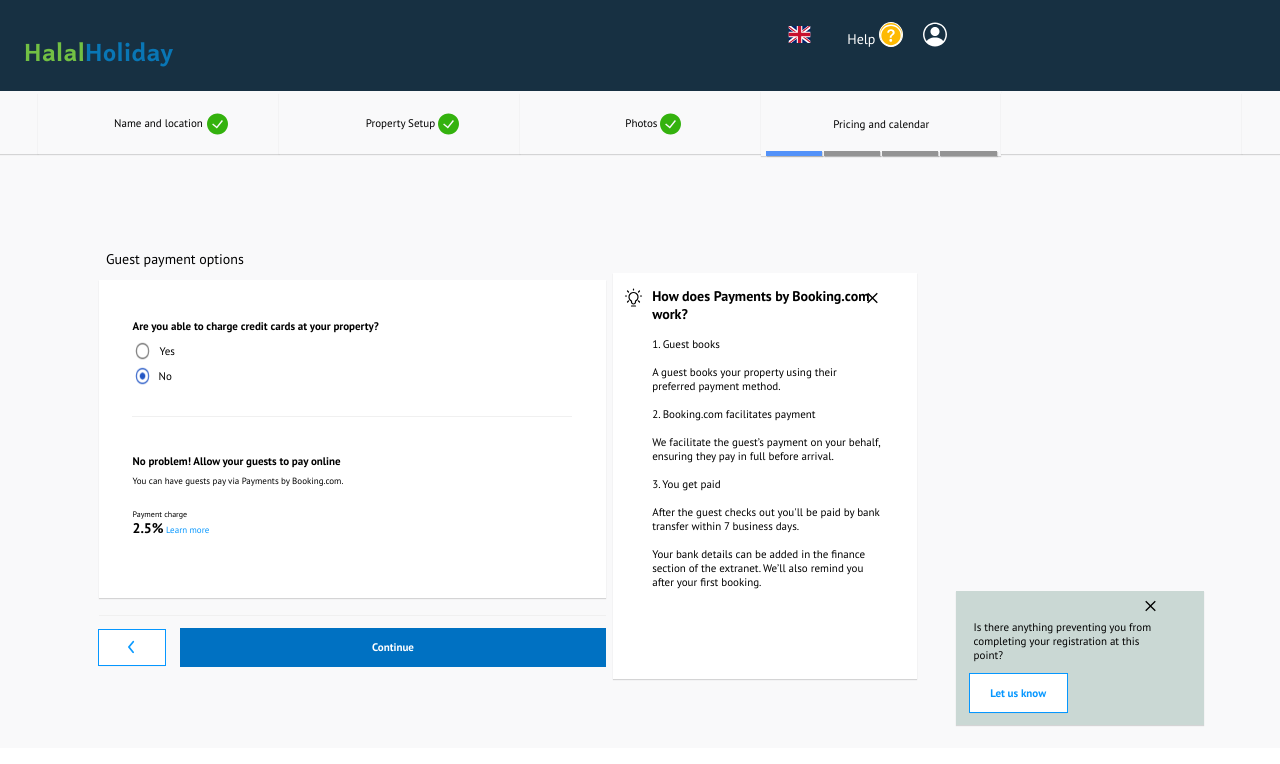
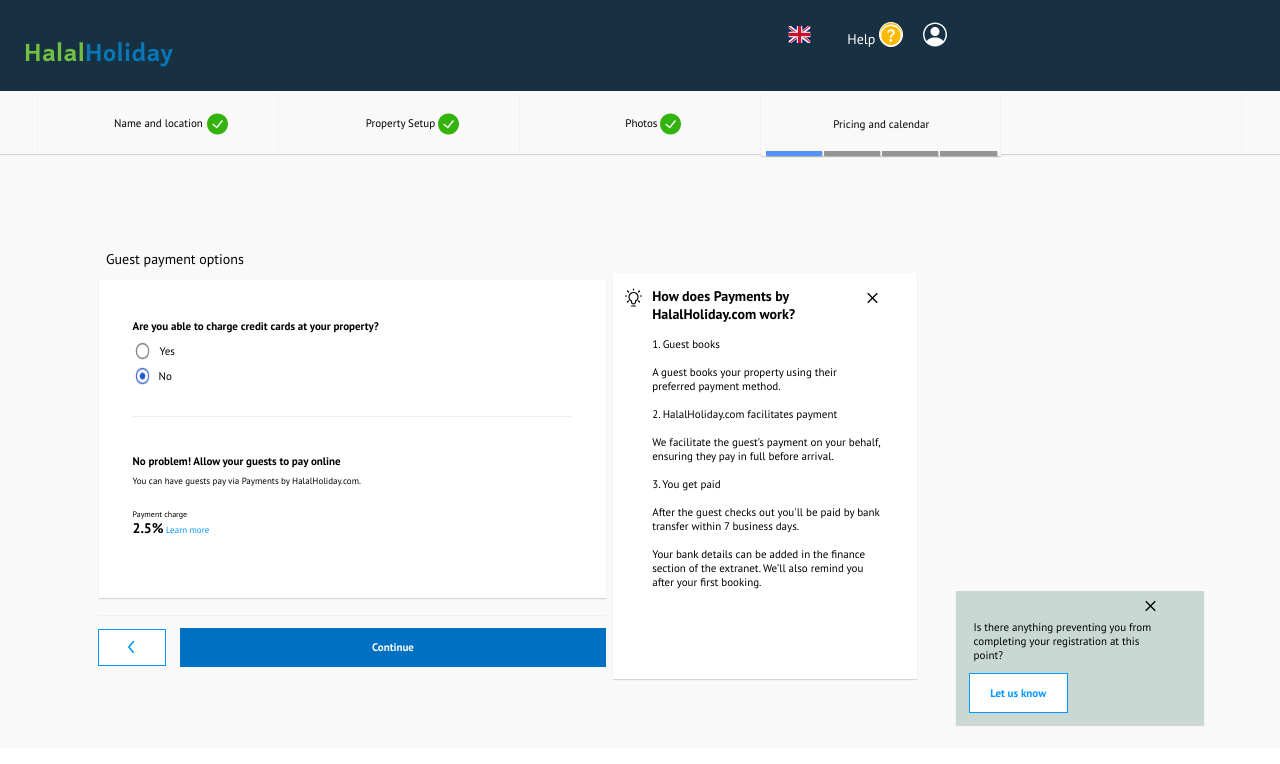
Before and after one commit to fadhlinnabihah/HalalHoliday, a React (Create React App) app in the folder application12-v1.0.1/: page /pricingandcalendarno in a window 1280 px wide. Shown: the top 764 px of the page. Built offline with nearby package versions, Linux system fonts and the light colour scheme.

Commit message:
third commit

```diff
--- a/application12-v1.0.1/src/components/Input/index.js
+++ b/application12-v1.0.1/src/components/Input/index.js
@@ -51,7 +51,7 @@
           {!!prefix && prefix}
           <input
             ref={ref}
-            className={`${className} `}
+            className={`${className} bg-transparent border-0`}
             type={type}
             name={name}
             placeholder={placeholder}
--- a/application12-v1.0.1/src/pages/PricingandcalendarFive/index.js
+++ b/application12-v1.0.1/src/pages/PricingandcalendarFive/index.js
@@ -160,7 +160,7 @@
                           <Text className="description_One4" variant="body5">
                             You will avoid double bookings by syncing calendars.
                             It will also help you get your property listed on
-                            Booking.com and open for bookings 80% faster.
+                            HalalHoliday.com and open for bookings 80% faster.
                           </Text>
                           <Row className="items-end 3xl:ml-[10px] lg:ml-[6px] xl:ml-[8px] 2xl:ml-[9px] lg:mt-[12px] xl:mt-[16px] 2xl:mt-[18px] 3xl:mt-[21px] w-[57%]">
                             <Img
--- a/application12-v1.0.1/src/pages/PricingandcalendarNo/index.js
+++ b/application12-v1.0.1/src/pages/PricingandcalendarNo/index.js
@@ -117,7 +117,7 @@
                         className="lg:mt-[4px] xl:mt-[6px] 2xl:mt-[7px] 3xl:mt-[8px] columneachpropertyw"
                         variant="body6"
                       >
-                        You can have guests pay via Payments by Booking.com.
+                        You can have guests pay via Payments by HalalHoliday.com.
                       </Text>
                       <Text
                         className="font-hairline font-roboto leading-[normal] lg:mt-[22px] xl:mt-[28px] 2xl:mt-[32px] 3xl:mt-[38px] text-black_900 w-[25%]"
@@ -180,7 +180,7 @@
                     variant="body4"
                   >
                     <span className="text-black_900 font-ptsans font-bold lg:text-[14px] xl:text-[17px] 2xl:text-[20px] 3xl:text-[24px]">
-                      How does Payments by Booking.com work?
+                      How does Payments by HalalHoliday.com work?
                       <br />
                     </span>
                     <span className="text-black_900 font-ptsans font-bold lg:text-[11px] xl:text-[14px] 2xl:text-[16px] 3xl:text-[19px]">
@@ -194,7 +194,7 @@
                       method.
                       <br />
                       <br />
-                      2. Booking.com facilitates payment
+                      2. HalalHoliday.com facilitates payment
                       <br />
                       <br />
                       We facilitate the guest’s payment on your behalf, ensuring
--- a/application12-v1.0.1/src/pages/PricingandcalendarYesIllconnectwithachannelmanager/index.js
+++ b/application12-v1.0.1/src/pages/PricingandcalendarYesIllconnectwithachannelmanager/index.js
@@ -142,7 +142,7 @@
                         >
                           You will avoid double bookings by syncing calendars.
                           It will also help you get your property listed on
-                          Booking.com and open for bookings 80% faster.
+                          HalalHoliday.com and open for bookings 80% faster.
                         </Text>
                         <Row className="items-end 3xl:ml-[10px] lg:ml-[6px] xl:ml-[8px] 2xl:ml-[9px] lg:mt-[12px] xl:mt-[16px] 2xl:mt-[18px] 3xl:mt-[21px] w-[51%]">
                           <Img
--- a/application12-v1.0.1/src/pages/PricingandcalendarYesIllimportunavailabledatesfromanotherwebsiteOne/index.js
+++ b/application12-v1.0.1/src/pages/PricingandcalendarYesIllimportunavailabledatesfromanotherwebsiteOne/index.js
@@ -143,7 +143,7 @@
                         >
                           You will avoid double bookings by syncing calendars.
                           It will also help you get your property listed on
-                          Booking.com and open for bookings 80% faster.
+                          HalalHoliday.com and open for bookings 80% faster.
                         </Text>
                         <Row className="items-start justify-evenly 2xl:ml-[10px] 3xl:ml-[12px] lg:ml-[7px] xl:ml-[8px] lg:mt-[12px] xl:mt-[16px] 2xl:mt-[18px] 3xl:mt-[21px] w-[99%]">
                           <Img
```
